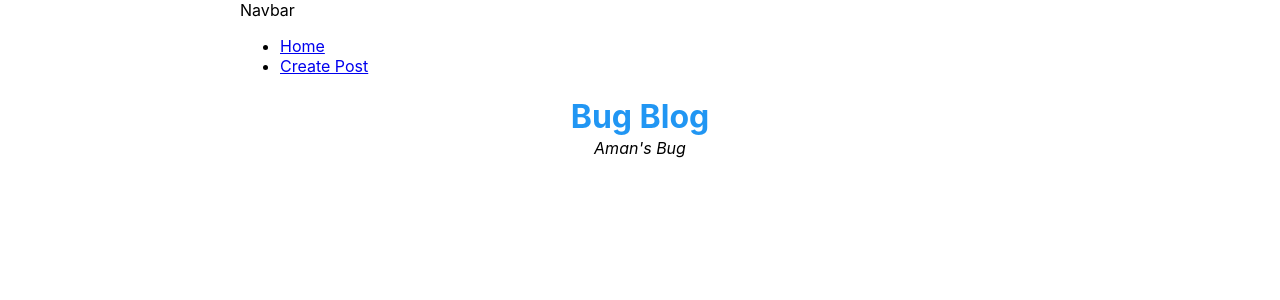
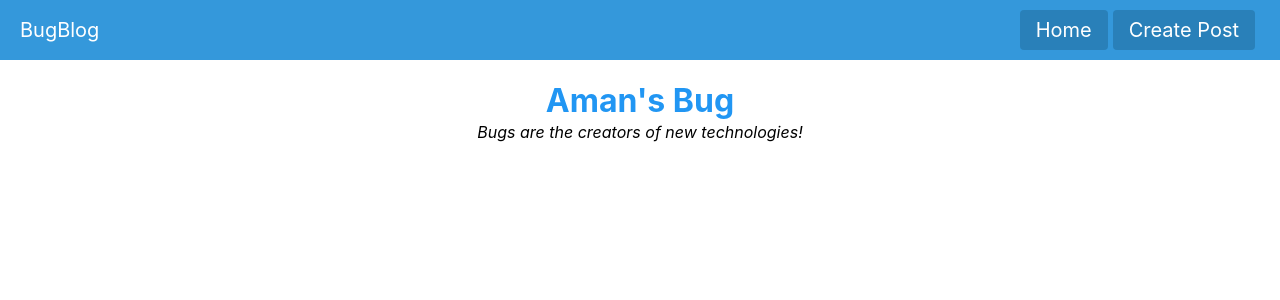
Before and after one commit to AmanDwivedi9335/bug-blog, a React (Create React App) app: page / in a window 1280 px wide. Shown: the top 300 px of the page. Built offline with nearby package versions, Linux system fonts and the light colour scheme; no server answers; the database is empty.

Commit message:
home component is completed here with navbar beautification

```diff
--- a/src/components/Home.js
+++ b/src/components/Home.js
@@ -16,6 +16,7 @@ function Home() {
         }));
 
         console.log('posts', posts);
+        setPosts(posts);
         // Do something with the 'posts' data, e.g., set it to a state variable
       } catch (error) {
         console.error('Error fetching data:', error);
@@ -27,9 +28,9 @@ function Home() {
 
     return (
       <div className="home">
-        <h1>Bug Blog</h1>
+        <h1>Aman's Bug</h1>
         <div id = "blog-by">
-          Aman's Bug
+          Bugs are the creators of new technologies!
         </div>
         {posts.map ((post, index)=>(
           <div className='post' key={`post-${index}`}>
--- a/src/components/Navbar.js
+++ b/src/components/Navbar.js
@@ -2,13 +2,19 @@ import { Link } from "react-router-dom";
 
 function Navbar() {
     return (
-      <div className="">
-        Navbar
-        <ul>
-          <li><Link to ="/">Home</Link></li>
-          <li><Link to = "/create-post">Create Post</Link></li>
+      <div className="navbar-container">
+      <nav className="navbar">
+        BugBlog
+        <ul className="nav-list">
+          <li className="nav-item">
+            <Link to="/">Home</Link>
+          </li>
+          <li className="nav-item">
+            <Link to="/create-post">Create Post</Link>
+          </li>
         </ul>
-      </div>
+      </nav>
+    </div>
 
 
     );
--- a/src/index.css
+++ b/src/index.css
@@ -13,8 +13,7 @@ code {
 }
 
 .container {
-  width: 800px;
-  margin: 0 auto;
+  width: auto;
 }
 .home h1 {
   text-align: center;
@@ -104,3 +103,63 @@ code {
   border-radius: 3px;
   cursor: pointer;
 }
+
+/* Navbar.css */
+
+.navbar-container {
+  background-color: #3498db;
+  padding: 10px 20px;
+  width: 100%;
+  box-sizing: border-box;
+}
+
+.navbar {
+  display: flex;
+  justify-content: space-between;
+  align-items: center;
+  color: #fff;
+  font-size: 20px;
+}
+
+.nav-list {
+  list-style: none;
+  display: flex;
+  margin: 0;
+  padding: 0;
+}
+
+.nav-item {
+  text-decoration: none;
+  padding: 8px 16px;
+  margin-right: 5px;
+  border-radius: 4px;
+  color: #fff;
+  background-color: #2980b9;
+  transition: background-color 0.3s ease-in-out;
+}
+
+a {
+  color: white;
+  text-decoration: none;
+}
+
+.nav-item:hover {
+  background-color: #1d69b9;
+}
+
+/* Media Query for Responsiveness */
+@media (max-width: 768px) {
+  .navbar {
+    flex-direction: column;
+    align-items: flex-start;
+  }
+
+  .nav-list {
+    margin-top: 10px;
+  }
+
+  .nav-item {
+    margin-right: 0;
+    margin-bottom: 10px;
+  }
+}
```
